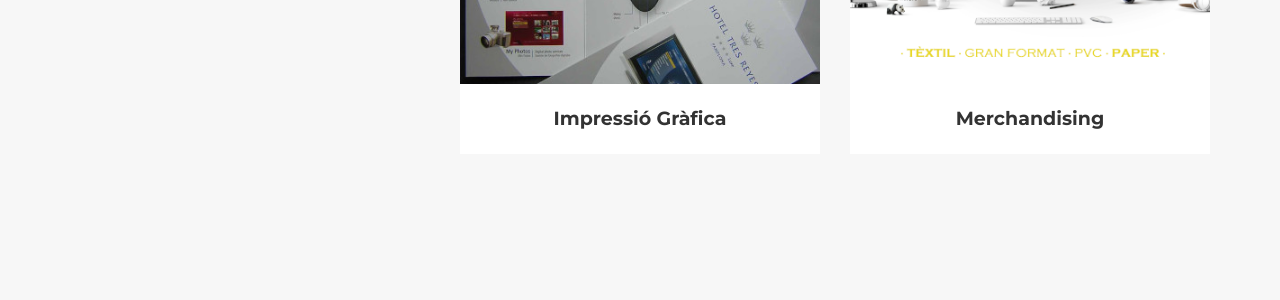
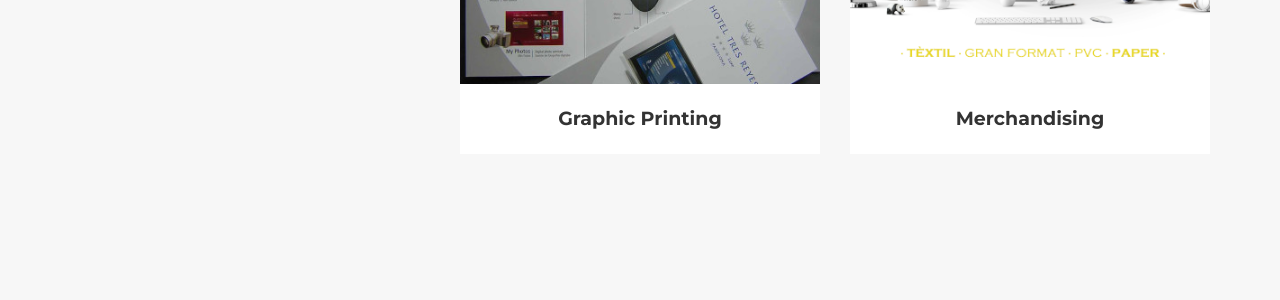
Before and after one commit to Bellot2020/bellottechnics, a Jekyll site: the page built from en/index.md, in a window 1280 px wide and 900 px high, scrolled down 3063 px. Shown: the part 153-453 px from the top of the window. Built offline with Jekyll 4.4.1, drawn with Linux system fonts in a browser that asks for light colours; some web fonts are replaced.

Commit message:
Update 2020-01-02-graphic-printing.md

```diff
--- a/en/_posts/2020-01-02-graphic-printing.md
+++ b/en/_posts/2020-01-02-graphic-printing.md
@@ -5,7 +5,7 @@ redirect_from:
   - /en/productos/graphic-printing.html
 permalink: en/graphic-printing.html
 
-title: Impressió Gràfica
+title: Graphic Printing
 img: graphic-printing.jpg
 thumbnail: graphic-printing-thumbnail.jpg
 description: "Imprimim qualsevol tipus de publicitat o document a la nostra impremta."
```
